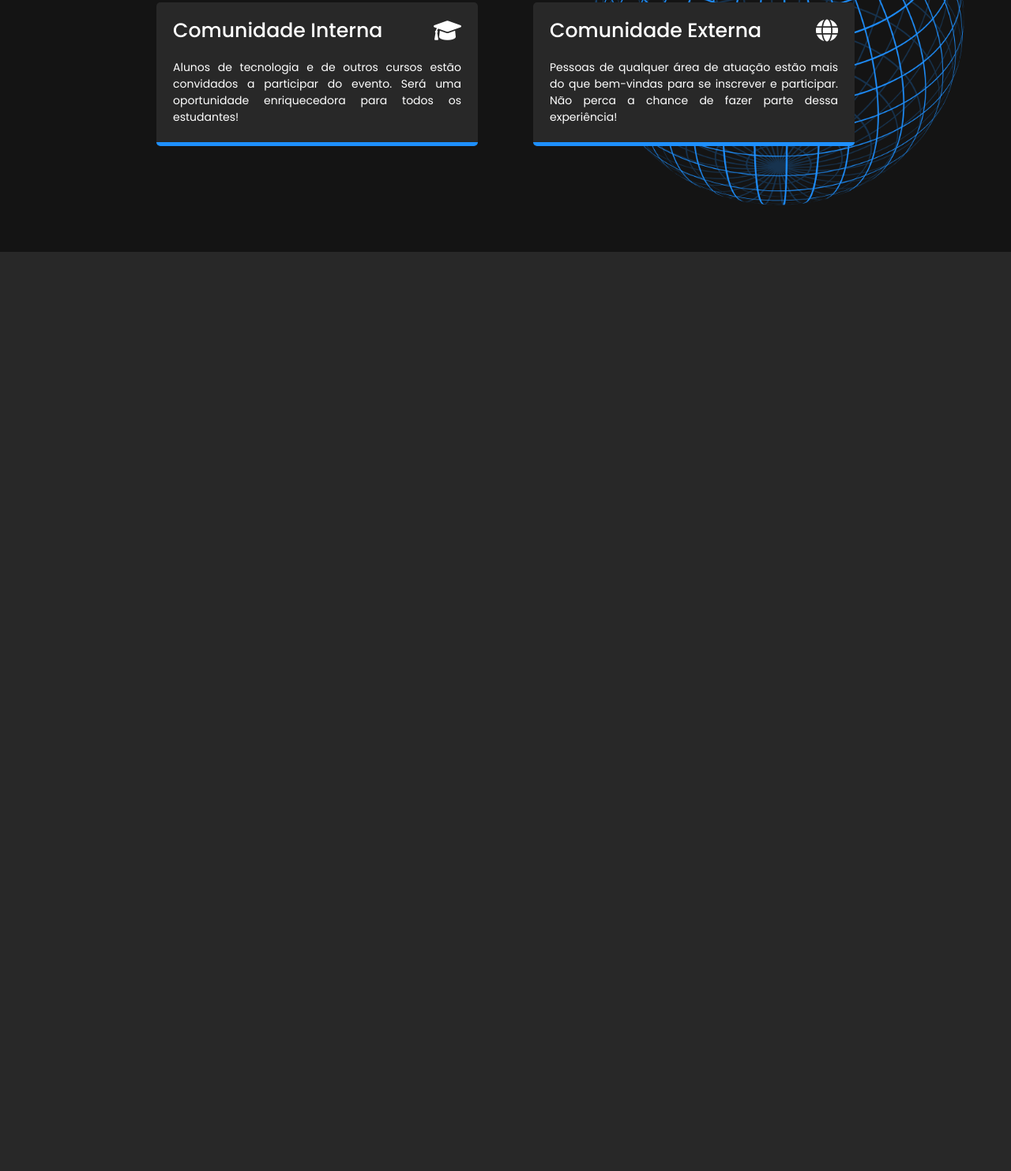
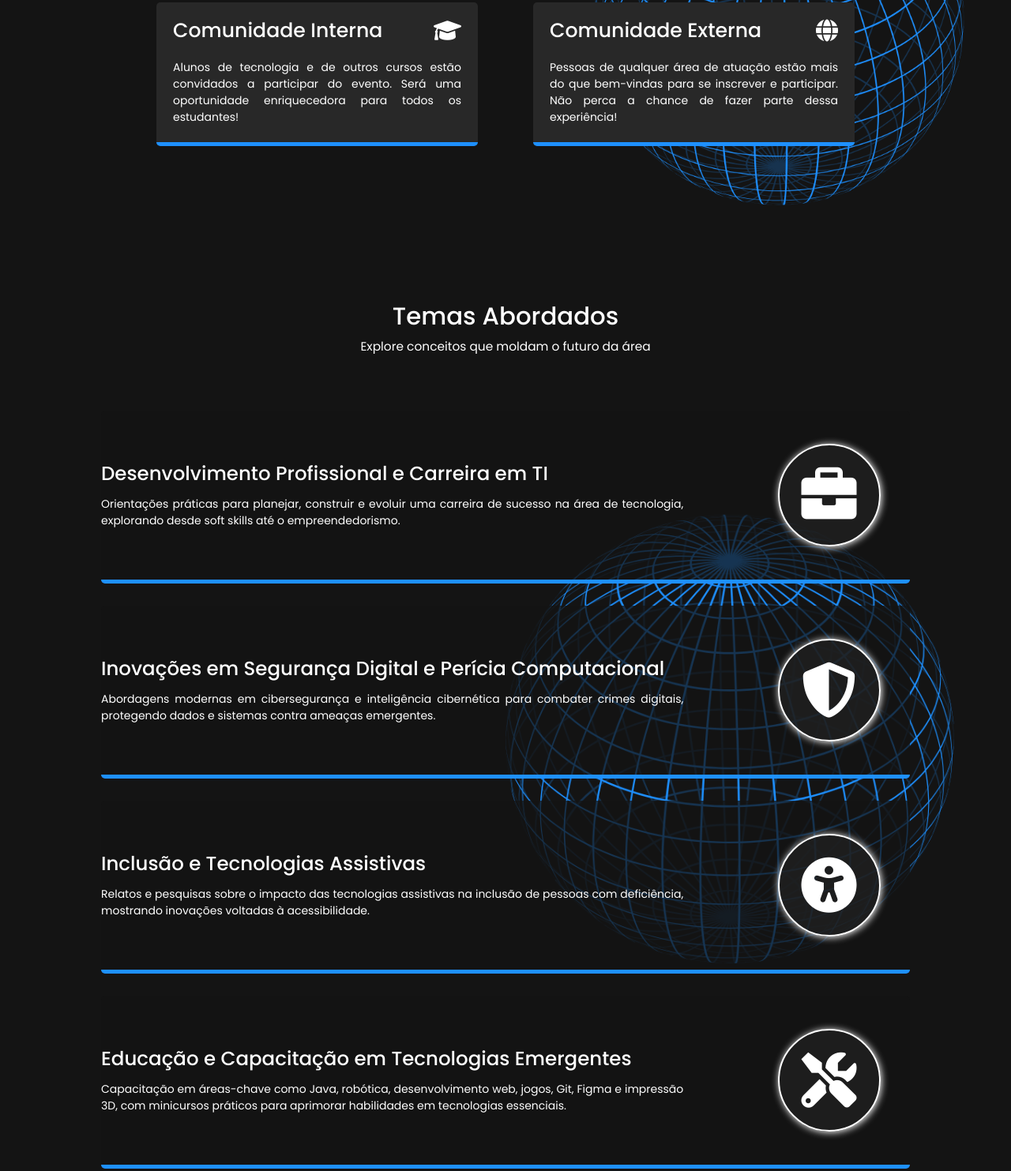
Before and after one commit to 5alomao/jornada-computacao, a plain HTML site: page index.html in a window 1280 px wide. Shown: the part 1178-2661 px from the top of the page at 79% size. Before the commit the page ends 1497 px from the top, so only its background shows below. Drawn offline with nearby package versions, Linux system fonts and the light colour scheme.

Commit message:
Topics section - init

```diff
--- a/css/audience/audience.css
+++ b/css/audience/audience.css
@@ -3,11 +3,11 @@
   padding: 5% 10%;
   /* overflow: hidden; */
   background-image: url("/assets/images/fundo3.png");
-  background-color: var(--black);
   background-repeat: no-repeat;
   background-position: right;
   background-size: contain;
   background-attachment: fixed;
+  background-color: var(--black);
 }
 
 /* .grid-bg {
--- a/css/topics/topics.css
+++ b/css/topics/topics.css
@@ -1,9 +1,12 @@
 .topics {
   padding: 5% 10%;
   background-color: var(--black);
+  background-image: url("/assets/images/fundo3.png");
+  background-repeat: no-repeat;
+  background-position: right;
+  background-size: contain;
+  background-attachment: fixed;
   color: var(--white);
-  overflow: hidden;
-  height: 100vh;
 }
 
 .topics-title {
@@ -12,8 +15,49 @@
 }
 
 .topics-title h2 {
+  font-size: 2.2rem;
   margin-bottom: 0.5rem;
 }
 
 .topics-title p {
+  font-size: 1.1rem;
 }
+
+.topics-cards {
+  display: flex;
+  flex-direction: column;
+  gap: 2rem;
+  justify-items: center;
+}
+
+.topic-card {
+  display: grid;
+  grid-template-columns: 80% 20%;
+  justify-items: center;
+  align-items: center;
+  /* background-color: var(--black); */
+  background-color: #141414bb;
+  padding: 3rem 0;
+  /* border-top: 2px solid var(--blue); */
+  border-radius: 5px;
+  border-bottom: 5px solid var(--blue);
+}
+
+.topic-card div h3 {
+  margin-bottom: 1rem;
+}
+
+.topic-card p {
+  text-align: justify;
+  width: 90%;
+}
+
+.topic-card i {
+  font-size: 5rem;
+  color: var(--white);
+  border: 2px solid var(--white);
+  background-color: #222222bb;
+  padding: 2rem;
+  border-radius: 100%;
+  box-shadow: 1px 1px 10px var(--white);
+}
--- a/index.html
+++ b/index.html
@@ -143,7 +143,7 @@
       </section>
 
       <section id="audience" class="audience">
-        <!-- <div class="grid-bg"></div> -->
+        <div class="grid-bg"></div>
         <header class="audience-title">
           <div>
             <h2>Para quem é a</h2>
@@ -172,6 +172,58 @@
           </div>
         </div>
       </section>
+      <section class="topics">
+        <header class="topics-title">
+          <h2>Temas Abordados</h2>
+          <p>Explore conceitos que moldam o futuro da área</p>
+        </header>
+        <div class="topics-cards">
+          <div class="topic-card">
+            <div class="topic-card-texts">
+              <h3>Desenvolvimento Profissional e Carreira em TI</h3>
+              <p>
+                Orientações práticas para planejar, construir e evoluir uma
+                carreira de sucesso na área de tecnologia, explorando desde soft
+                skills até o empreendedorismo.
+              </p>
+            </div>
+            <i class="fa-solid fa-briefcase"></i>
+          </div>
+          <div class="topic-card">
+            <div class="topic-card-texts">
+              <h3>Inovações em Segurança Digital e Perícia Computacional</h3>
+              <p>
+                Abordagens modernas em cibersegurança e inteligência cibernética
+                para combater crimes digitais, protegendo dados e sistemas
+                contra ameaças emergentes.
+              </p>
+            </div>
+            <i class="fa-solid fa-shield"></i>
+          </div>
+          <div class="topic-card">
+            <div class="topic-card-texts">
+              <h3>Inclusão e Tecnologias Assistivas</h3>
+              <p>
+                Relatos e pesquisas sobre o impacto das tecnologias assistivas
+                na inclusão de pessoas com deficiência, mostrando inovações
+                voltadas à acessibilidade.
+              </p>
+            </div>
+            <i class="fa-solid fa-universal-access"></i>
+          </div>
+          <div class="topic-card">
+            <div class="topic-card-texts">
+              <h3>Educação e Capacitação em Tecnologias Emergentes</h3>
+              <p>
+                Capacitação em áreas-chave como Java, robótica, desenvolvimento
+                web, jogos, Git, Figma e impressão 3D, com minicursos práticos
+                para aprimorar habilidades em tecnologias essenciais.
+              </p>
+            </div>
+            <i class="fa-solid fa-screwdriver-wrench"></i>
+          </div>
+        </div>
+      </section>
     </main>
 
     <!-- FOOTER -->
```
